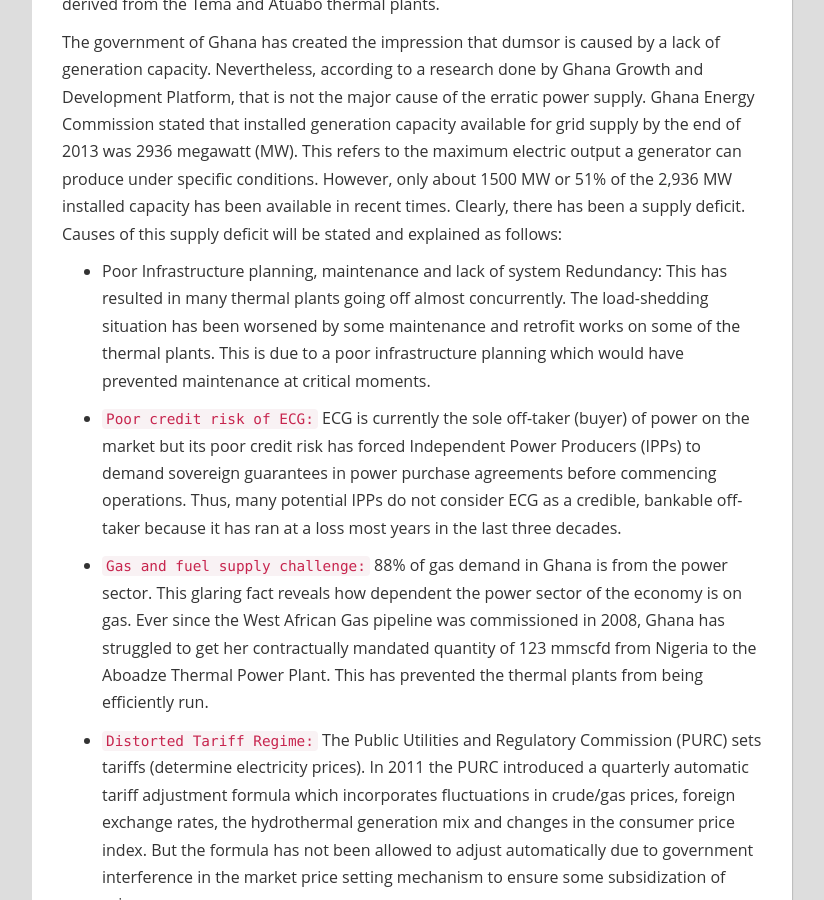
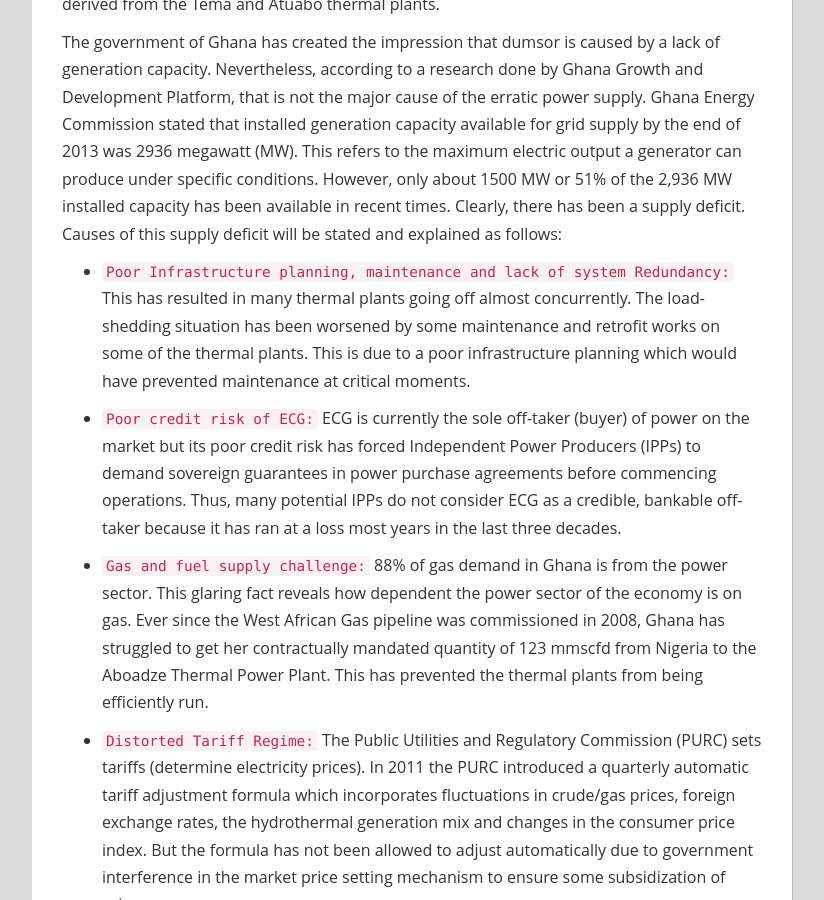
Before and after one commit to CodeForAfrica/CodeForGhana.org, a Jekyll site: the page built from _posts/2015-04-07-infographic.md, in a window 1280 px wide and 900 px high, scrolled down 1296 px. Shown: the whole window, without its empty margins (38-862 px from the left). Built offline with Jekyll 4.4.1, drawn with Linux system fonts in a browser that asks for light colours; comment, search, counter and statistics services are not loaded.

```diff
--- a/_posts/2015-04-07-infographic.md
+++ b/_posts/2015-04-07-infographic.md
@@ -12,7 +12,8 @@ A country’s energy mix refers to its sources of energy either renewable or non
 
 
 The government of Ghana has created the impression that dumsor is caused by a lack of generation capacity. Nevertheless, according to a research done by Ghana Growth and Development Platform, that is not the major cause of the erratic power supply. Ghana Energy Commission stated that installed generation capacity available for grid supply by the end of 2013 was 2936 megawatt (MW). This refers to the maximum electric output a generator can produce under specific conditions. However, only about 1500 MW or 51% of the 2,936 MW installed capacity has been available in recent times. Clearly, there has been a supply deficit. Causes of this supply deficit will be stated and explained as follows:
-* Poor Infrastructure planning, maintenance and lack of system Redundancy: This has resulted in many thermal plants going off almost concurrently. The load-shedding situation has been worsened by some maintenance and retrofit works on some of the thermal plants. This is due to a poor infrastructure planning which would have prevented maintenance at critical moments.
+
+* `Poor Infrastructure planning, maintenance and lack of system Redundancy:` This has resulted in many thermal plants going off almost concurrently. The load-shedding situation has been worsened by some maintenance and retrofit works on some of the thermal plants. This is due to a poor infrastructure planning which would have prevented maintenance at critical moments.
 
 
 * `Poor credit risk of ECG:` ECG is currently the sole off-taker (buyer) of power on the market but its poor credit risk has forced Independent Power Producers (IPPs) to demand sovereign guarantees in power purchase agreements before commencing operations.  Thus, many potential IPPs do not consider ECG as a credible, bankable off-taker because it has ran at a loss most years in the last three decades.
```
